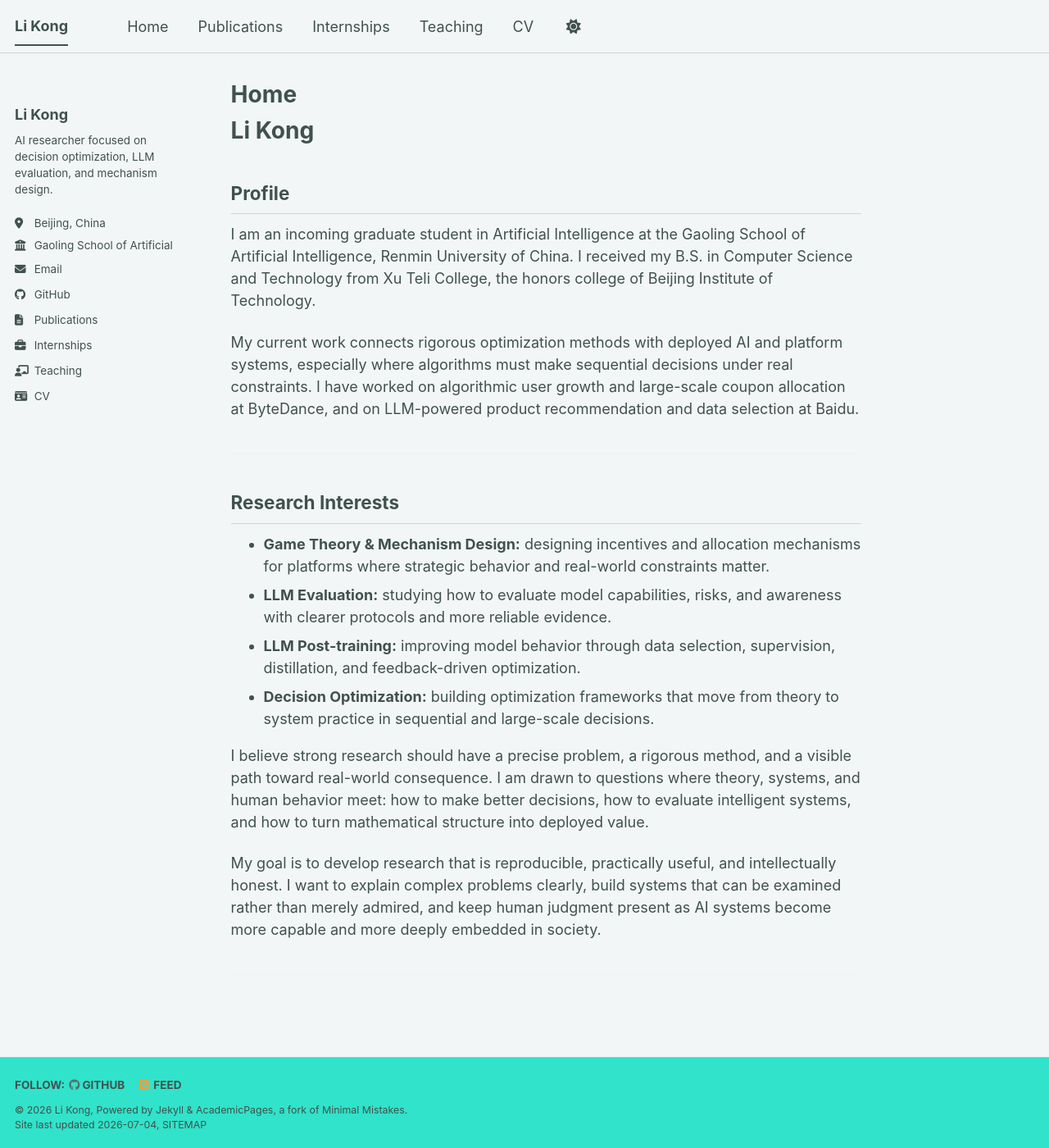
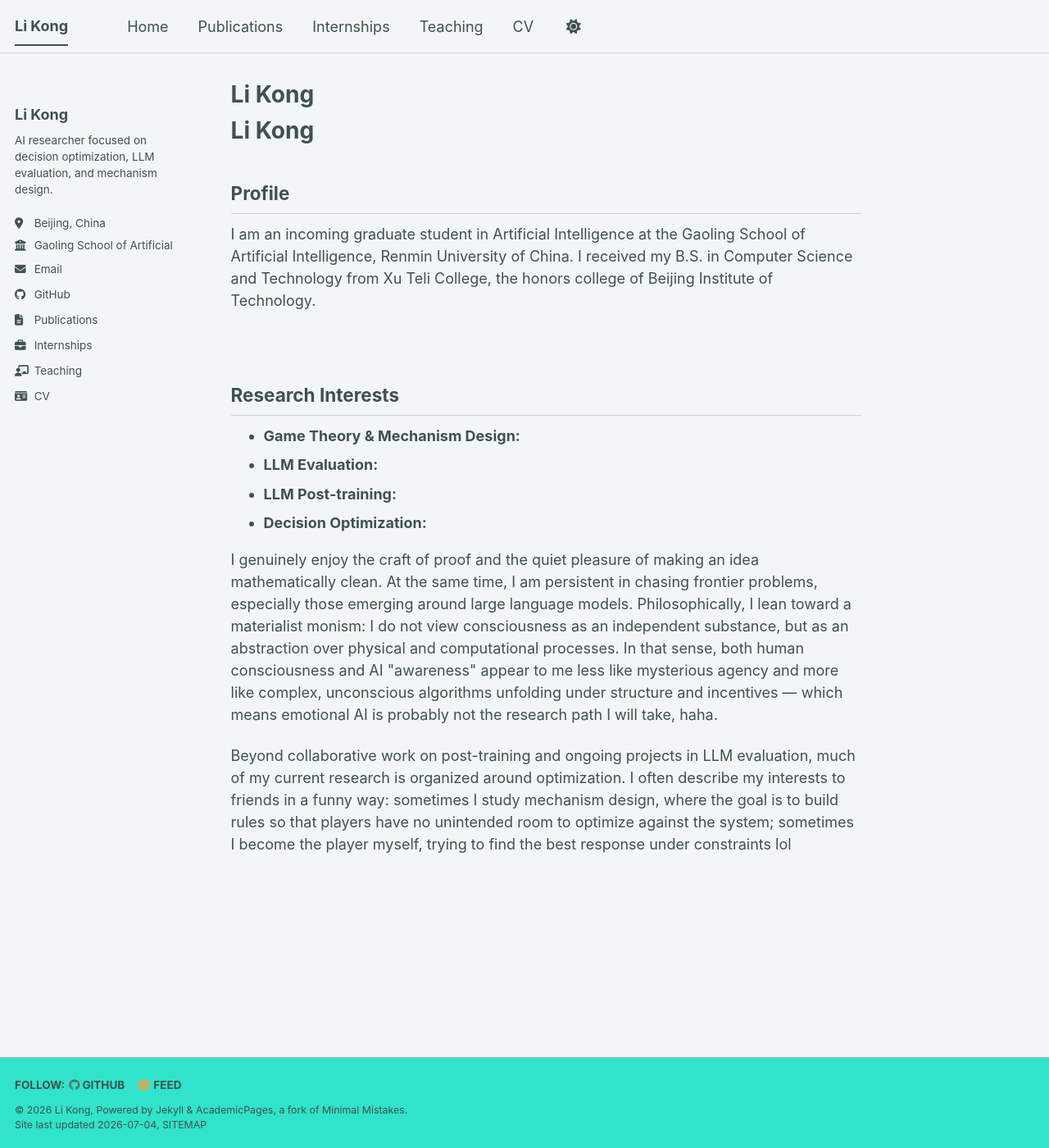
Before and after one commit to Li-Beverly-Kong/Li-Beverly-Kong.github.io, a Jekyll site: the page built from _pages/about.md, in a window 1280 px wide and 1400 px high. Shown: the whole window at 82% size. Built offline with Jekyll 4.4.1, drawn with Linux system fonts in a browser that asks for light colours; a style sheet for code colours, icons or effects is not loaded; our own code applies the rules of GitHub Pages for plain Markdown files.

Commit message:
update profile

```diff
--- a/_pages/about.md
+++ b/_pages/about.md
@@ -1,6 +1,5 @@
 ---
 permalink: /
-title: "Home"
 author_profile: true
 redirect_from:
   - /about/
@@ -16,31 +15,26 @@ redirect_from:
     Renmin University of China. I received my B.S. in Computer Science and Technology from Xu Teli College,
     the honors college of Beijing Institute of Technology.
   </p>
-  <p>
-    My current work connects rigorous optimization methods with deployed AI and platform systems, especially where
-    algorithms must make sequential decisions under real constraints. I have worked on algorithmic user growth and
-    large-scale coupon allocation at ByteDance, and on LLM-powered product recommendation and data selection at Baidu.
-  </p>
 </section>
 
 <section class="home-section">
   <h2>Research Interests</h2>
 
   <ul class="interest-list">
-    <li><strong>Game Theory & Mechanism Design:</strong> designing incentives and allocation mechanisms for platforms where strategic behavior and real-world constraints matter.</li>
-    <li><strong>LLM Evaluation:</strong> studying how to evaluate model capabilities, risks, and awareness with clearer protocols and more reliable evidence.</li>
-    <li><strong>LLM Post-training:</strong> improving model behavior through data selection, supervision, distillation, and feedback-driven optimization.</li>
-    <li><strong>Decision Optimization:</strong> building optimization frameworks that move from theory to system practice in sequential and large-scale decisions.</li>
+    <li><strong>Game Theory & Mechanism Design:</strong></li>
+    <li><strong>LLM Evaluation:</strong></li>
+    <li><strong>LLM Post-training:</strong></li>
+    <li><strong>Decision Optimization:</strong> </li>
   </ul>
 
   <p>
-    I believe strong research should have a precise problem, a rigorous method, and a visible path toward real-world
-    consequence. I am drawn to questions where theory, systems, and human behavior meet: how to make better decisions,
-    how to evaluate intelligent systems, and how to turn mathematical structure into deployed value.
+    I genuinely enjoy the craft of proof and the quiet pleasure of making an idea mathematically clean. At the same time, I am persistent in chasing frontier problems, especially those emerging around large language models. Philosophically, I lean toward a materialist monism: I do not view consciousness as an independent substance, but as an abstraction over
+  physical and computational processes. In that sense, both human consciousness and AI "awareness" appear to me less like mysterious agency and more like complex, unconscious algorithms unfolding under structure and incentives — which means emotional AI is probably not the research path I will take, haha.
   </p>
   <p>
-    My goal is to develop research that is reproducible, practically useful, and intellectually honest. I want to
-    explain complex problems clearly, build systems that can be examined rather than merely admired, and keep human
-    judgment present as AI systems become more capable and more deeply embedded in society.
+    Beyond collaborative work on post-training and ongoing projects in LLM evaluation, much of my current research is
+  organized around optimization. I often describe my interests to friends in a funny way: sometimes I study mechanism
+  design, where the goal is to build rules so that players have no unintended room to optimize against the system;
+  sometimes I become the player myself, trying to find the best response under constraints lol
   </p>
 </section>
```
